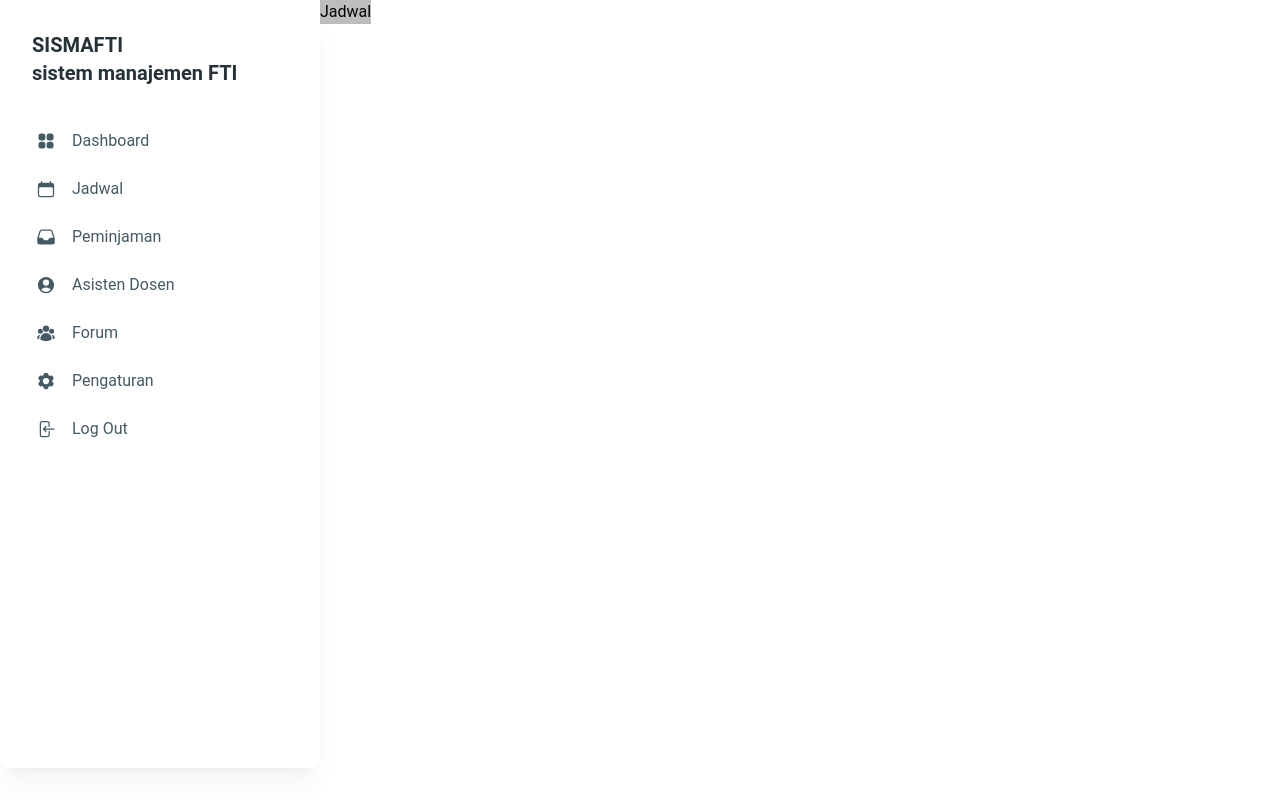
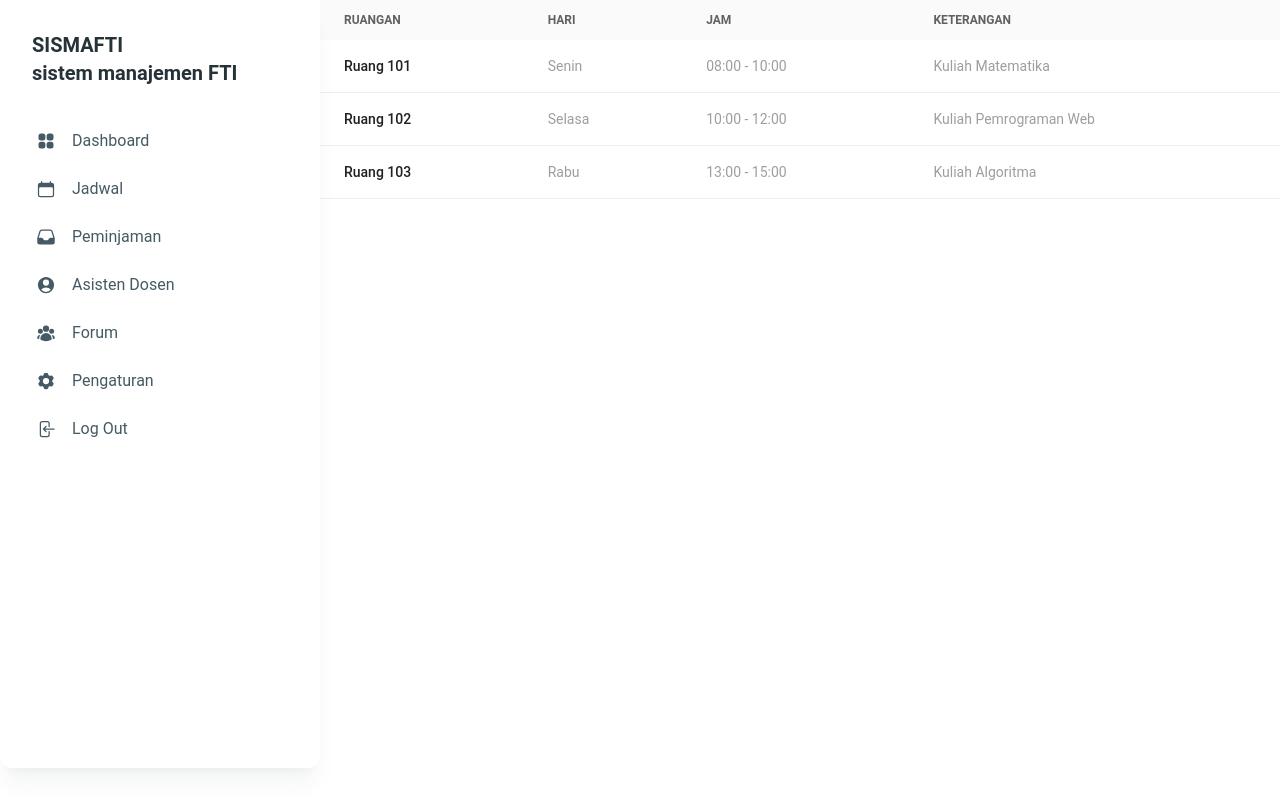
Before and after one commit to Ayyyku/sisma-fti-fe, a React (Vite) app: page /jadwal in a window 1280 px wide. Built offline with nearby package versions, Linux system fonts and the light colour scheme.

Commit message:
menambahkan table pada menu jadwal

```diff
--- a/src/Pages/Jadwal.jsx
+++ b/src/Pages/Jadwal.jsx
@@ -2,13 +2,41 @@ import React from 'react'
 import Layouts from './Layouts'
 
 const Jadwal = () => {
+  // Data jadwal dalam bentuk array
+  const jadwalData = [
+    { ruangan: 'Ruang 101', hari: 'Senin', jam: '08:00 - 10:00', keterangan: 'Kuliah Matematika' },
+    { ruangan: 'Ruang 102', hari: 'Selasa', jam: '10:00 - 12:00', keterangan: 'Kuliah Pemrograman Web' },
+    { ruangan: 'Ruang 103', hari: 'Rabu', jam: '13:00 - 15:00', keterangan: 'Kuliah Algoritma' }
+  ];
+
   return (
     <Layouts>
-        <div className="bg-gray-400">
-            <h1>Jadwal</h1>
-        </div>
+      <div className="overflow-x-auto">
+        <table className="w-full text-sm text-left rtl:text-right text-gray-500 dark:text-gray-400">
+          <thead className="text-xs text-gray-700 uppercase bg-gray-50 dark:bg-gray-700 dark:text-gray-400">
+            <tr>
+              <th scope="col" className="px-6 py-3">Ruangan</th>
+              <th scope="col" className="px-6 py-3">Hari</th>
+              <th scope="col" className="px-6 py-3">Jam</th>
+              <th scope="col" className="px-6 py-3">Keterangan</th>
+            </tr>
+          </thead>
+          <tbody>
+            {jadwalData.map((item, index) => (
+              <tr key={index} className="bg-white border-b dark:bg-gray-800 dark:border-gray-700">
+                <th scope="row" className="px-6 py-4 font-medium text-gray-900 whitespace-nowrap dark:text-white">
+                  {item.ruangan}
+                </th>
+                <td className="px-6 py-4">{item.hari}</td>
+                <td className="px-6 py-4">{item.jam}</td>
+                <td className="px-6 py-4">{item.keterangan}</td>
+              </tr>
+            ))}
+          </tbody>
+        </table>
+      </div>
     </Layouts>
-  )
-}
+  );
+};
 
-export default Jadwal
+export default Jadwal;
--- a/src/Pages/Layouts.jsx
+++ b/src/Pages/Layouts.jsx
@@ -6,7 +6,7 @@ const Layouts = ({ children }) => {
     <React.Fragment>
       <div className="flex h-screen">
         <Dashboard />
-        <main>{children}</main>
+        <main className="w-screen">{children}</main>
       </div>
     </React.Fragment>
   );
```
